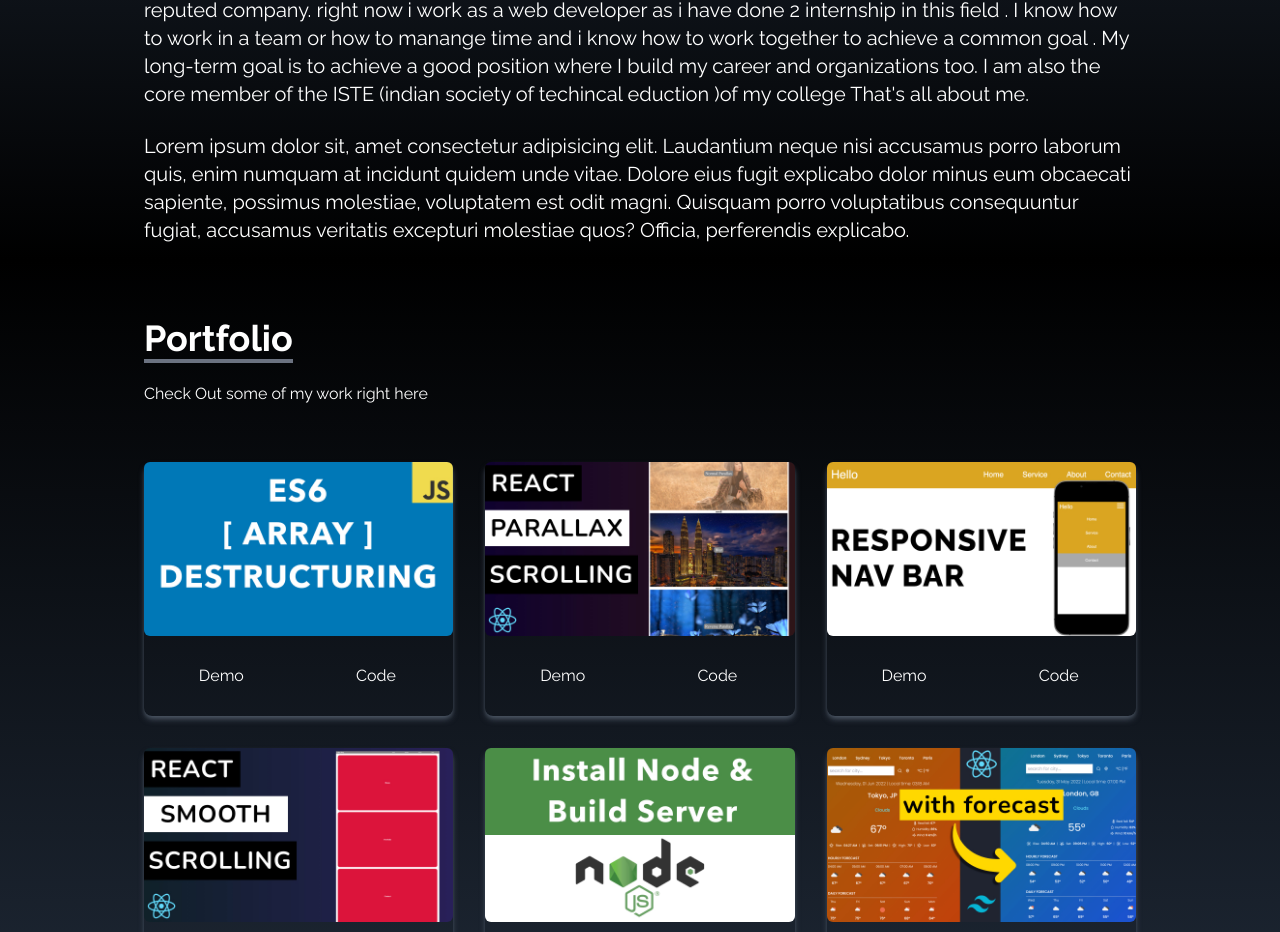
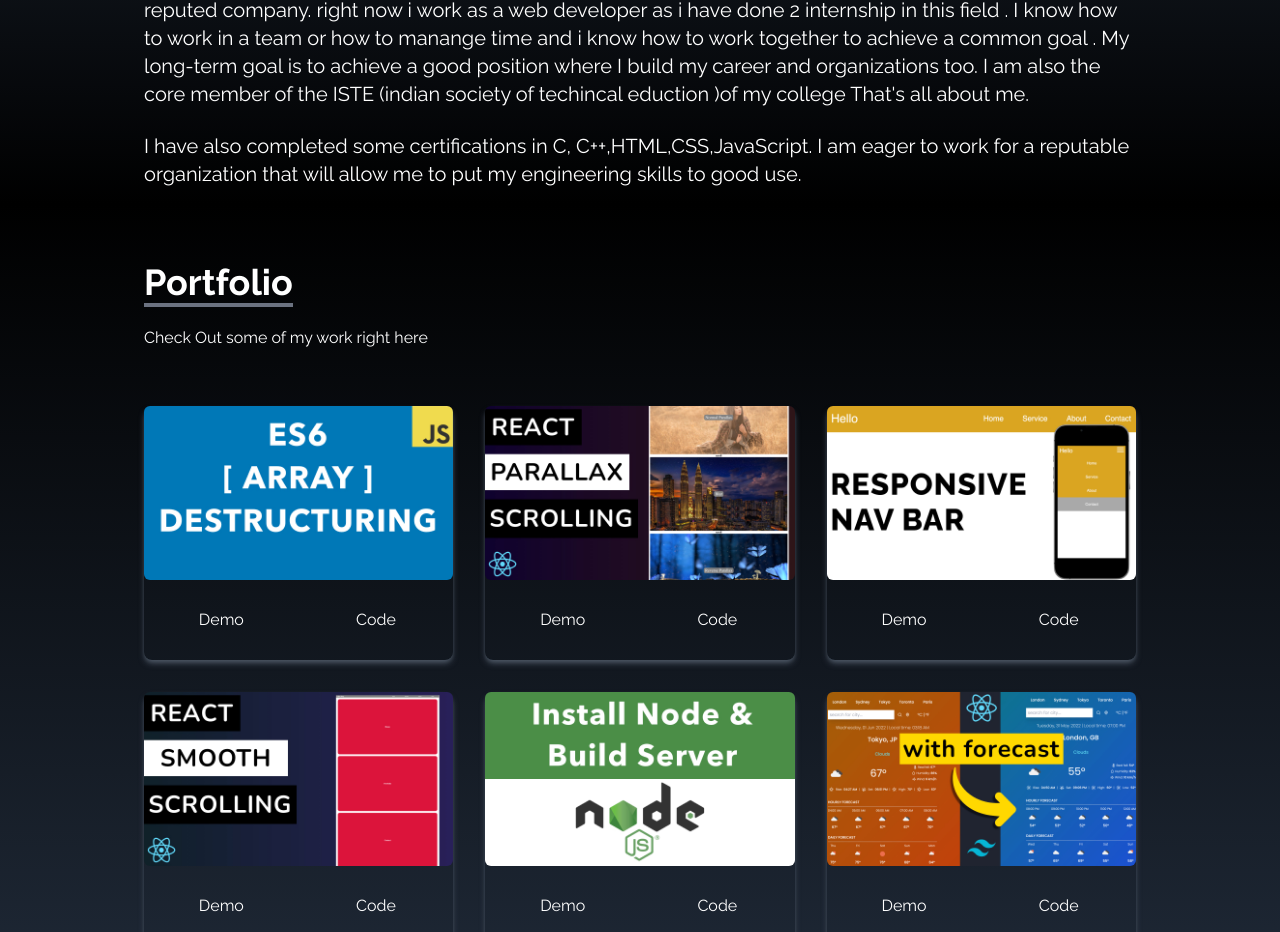
Before and after one commit to Akshitparmar/my-portfolio, a React (Create React App) app: page / in a window 1280 px wide. Shown: the part 1140-2072 px from the top of the page. Built offline with nearby package versions, Linux system fonts and the light colour scheme; the HTML template or start-up script is replaced by a standard one.

Commit message:
Update About.jsx

```diff
--- a/src/components/About.jsx
+++ b/src/components/About.jsx
@@ -25,7 +25,7 @@ const About = () => {
         <br/>
 
         <p className='text-xl'>
-              Lorem ipsum dolor sit, amet consectetur adipisicing elit. Laudantium neque nisi accusamus porro laborum quis, enim numquam at incidunt quidem unde vitae. Dolore eius fugit explicabo dolor minus eum obcaecati sapiente, possimus molestiae, voluptatem est odit magni. Quisquam porro voluptatibus consequuntur fugiat, accusamus veritatis excepturi molestiae quos? Officia, perferendis explicabo.
+              I have also completed some certifications in C, C++,HTML,CSS,JavaScript. I am eager to work for a reputable organization that will allow me to put my engineering skills to good use.
         </p>
     </div>
 
```
